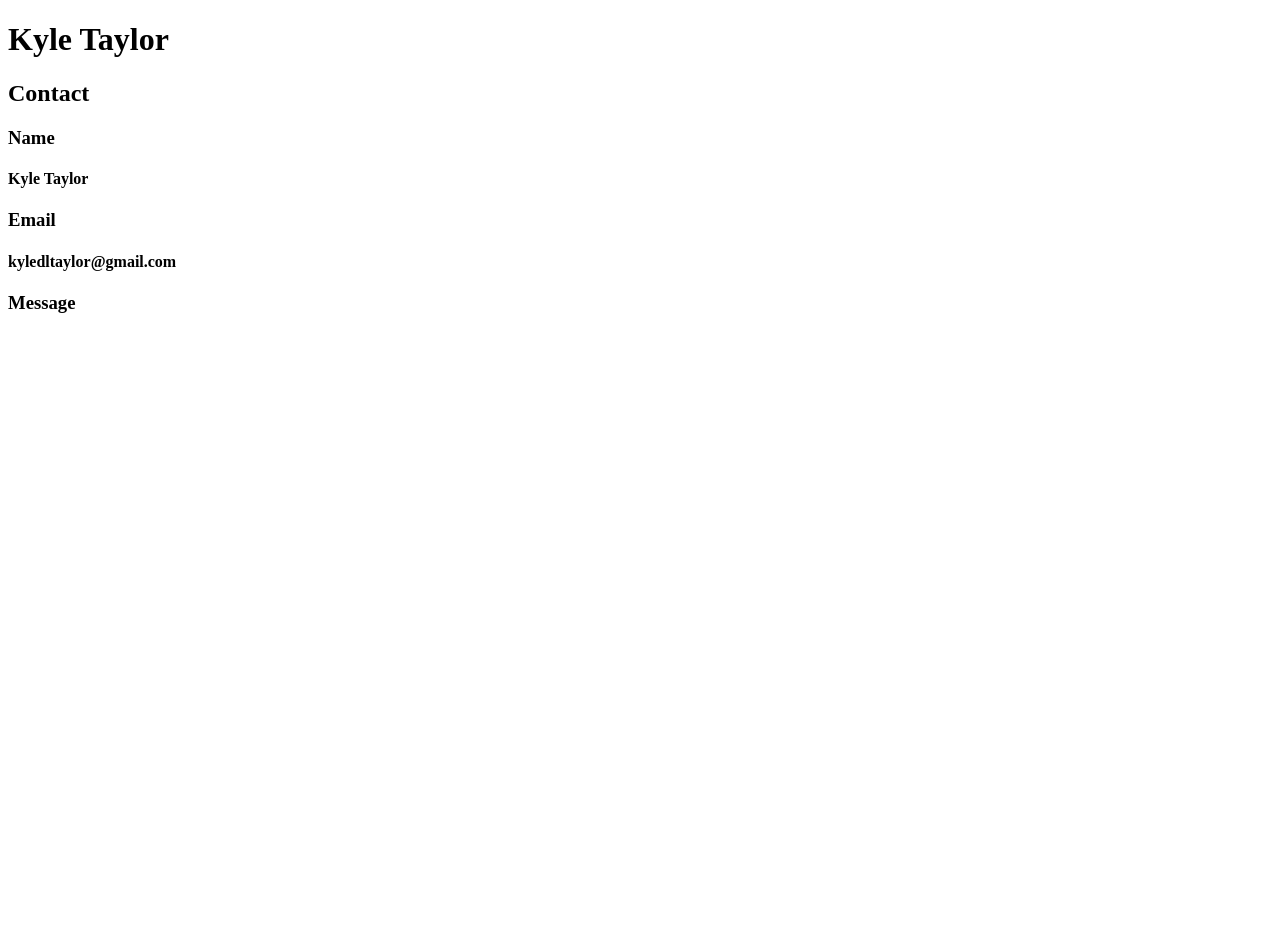
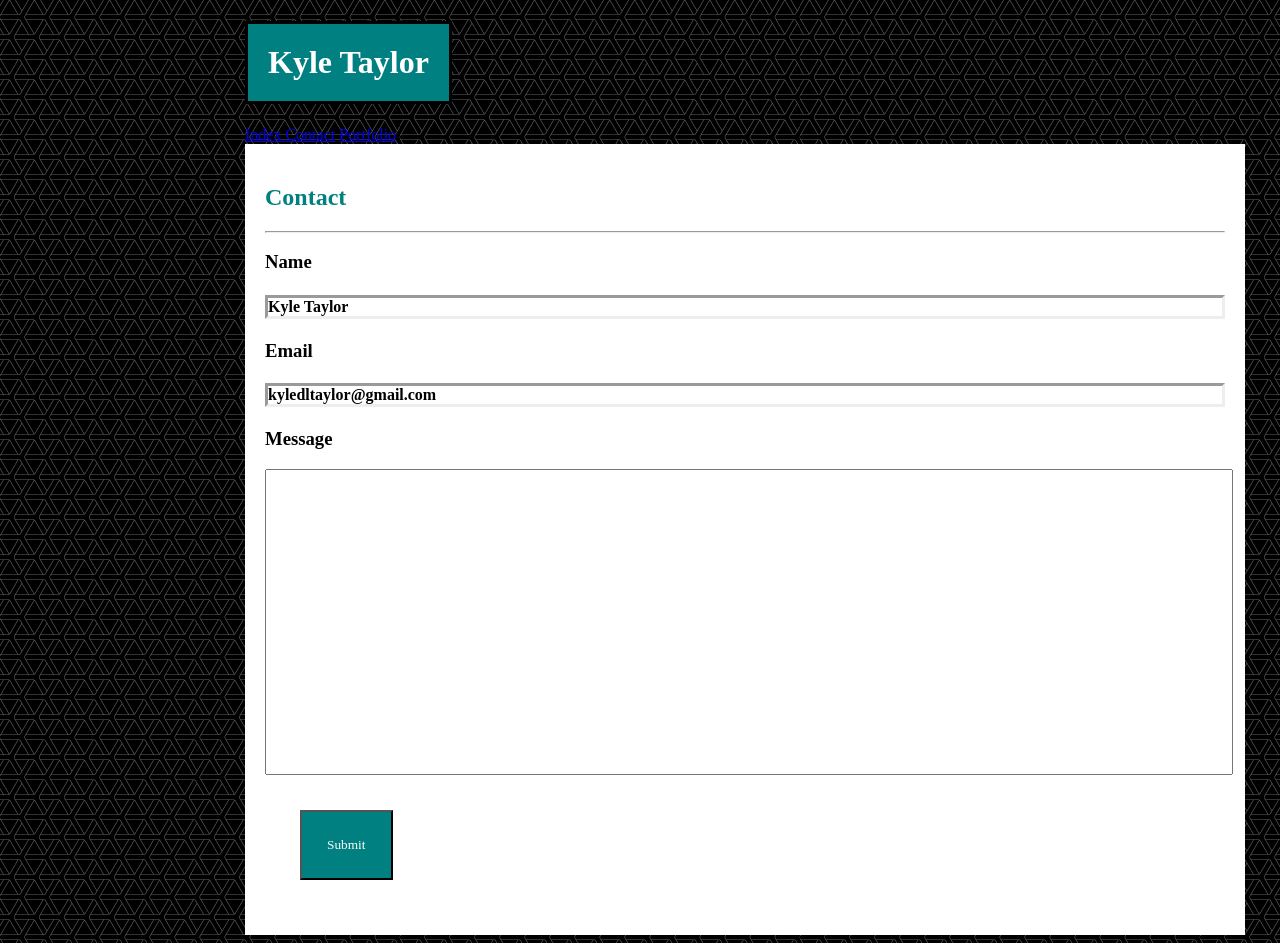
Before and after one commit to kyletaylor74/basic-portfolio-, a plain HTML site: page contact.html in a window 1280 px wide. Before the commit the page ends 800 px from the top, so only its background shows below. Drawn offline with Linux system fonts and the light colour scheme.

Commit message:
furtherupdates

```diff
--- a/assets/css/style.css
+++ b/assets/css/style.css
@@ -1,9 +1,9 @@
 .center { border-style: solid;
 border-color: black;
 width: fit-content;
-padding: 20px;}
+padding: 20px; color: white;}
 
-body {background-image: url(../images/webb-dark.png);
+body {background-image: url(../images/webb.png);
     margin-left: 245px;
 }
 
@@ -14,7 +14,7 @@ h1 {
 div {
     background-color: #ffffff;
      padding: 20px; width: 960px;
-     word-wrap: normal;
+     word-wrap: normal; padding: 20px;
     }
 
 h2 {color: teal}
@@ -22,4 +22,20 @@ h2 {color: teal}
 .float{ float: left; padding-right: 20px;}
 
 p {text-align: center;
-font-size: 15px;}
+font-size: 15px;
+font-family: 'Franklin Gothic Medium', 'Arial Narrow', Arial, sans-serif;}
+
+.cbody{background-image: url(../images/webb-dark.png);}
+
+footer {border-top: 8px solid #4aaaa5;
+    background-color: #666666;
+    width: 100%;}
+
+    .cbox{ border-style: inset;}
+    .height{ height: 300px;
+    width: 960px;}
+        .buttom{ background-color: teal;
+        padding: 25px;
+        margin: 35px;
+    color: white;
+font-family: 'Times New Roman', Times, serif;}
--- a/contact.html
+++ b/contact.html
@@ -2,26 +2,38 @@
 <html lang="us-en">
 <head>
     <title> Contact </title>
-
+    <link href="assets/css/style.css" rel="stylesheet">
 </head>
 
-<body>
+<body class="cbody">
 
 <header>
-    <h1 class="underline">Kyle Taylor</h1>
+    <h1 class="center">Kyle Taylor</h1>
+    <a href="index.html"> Index </a>
+    <a href="contact.html"> Contact</a>
+    <a href="portfolio.html"> Portfolio</a>
 </header>
+    <div>
 
  <h2> Contact</h2>
 
+ <hr>
+
  <h3> Name</h3>
 
- <h4> Kyle Taylor</h4>
+ <h4 class="cbox"> Kyle Taylor</h4>
 
  <h3> Email </h3>
 
- <h4>kyledltaylor@gmail.com</h4>
+ <h4 class="cbox">kyledltaylor@gmail.com</h4>
 
  <h3> Message </h3>
 
+<input type="text" class="height">
+<br>
+<input type="submit" class="buttom">
+
+    </div>
+
 </body>
 </html>
```
Also changed, not shown: index.html (+5 -0 lines), assets/images/webb.png (added).
